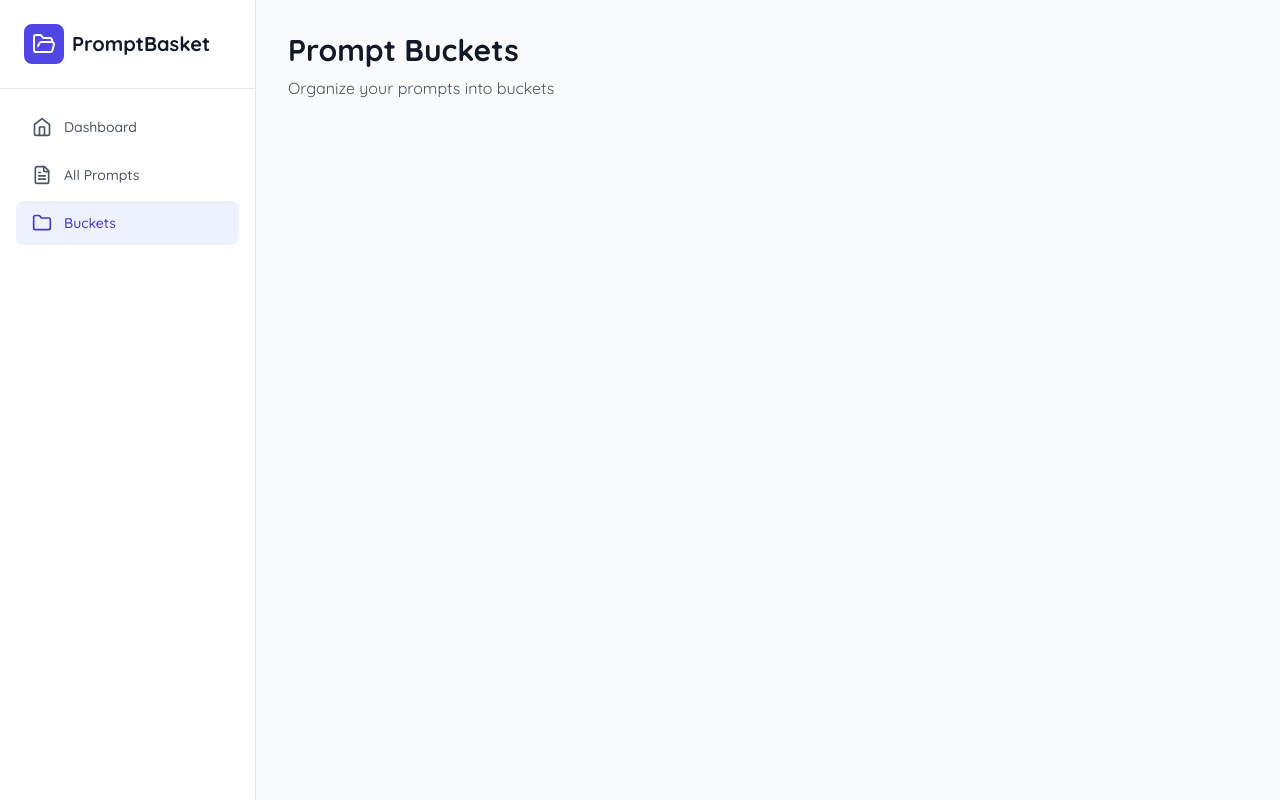
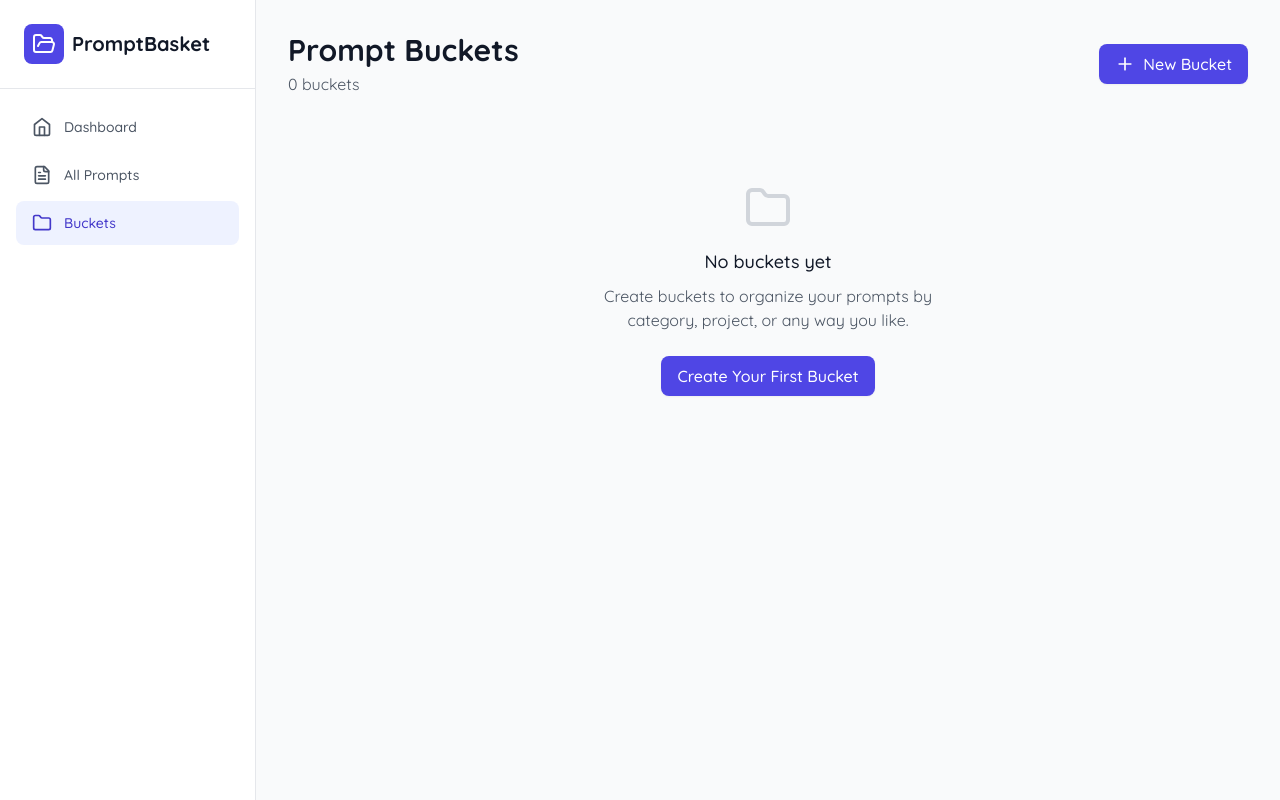
Before and after one commit to spiderocious/prompt-basket-frontend, a React (Vite) app: page /buckets in a window 1280 px wide. Built offline with nearby package versions, Linux system fonts and the light colour scheme.

Commit message:
feat: complete buckets page with CRUD operations and modals

```diff
--- a/src/features/buckets-page/index.tsx
+++ b/src/features/buckets-page/index.tsx
@@ -1,8 +1,69 @@
+import { Loading } from '../../shared/ui/loading'
+import { useBucketService } from '../../shared/services'
+import {
+  useBucketManagement,
+  BucketModal,
+  BucketDeleteConfirm,
+} from '../bucket-management'
+import { BucketsHeader } from './parts/buckets-header'
+import { BucketsGrid } from './parts/buckets-grid'
+
 export function BucketsPage() {
+  const { buckets, loading } = useBucketService()
+  const {
+    modalOpen,
+    editingBucket,
+    deleteConfirmOpen,
+    bucketToDelete,
+    openCreateModal,
+    openEditModal,
+    closeModal,
+    handleCreateBucket,
+    handleUpdateBucket,
+    openDeleteConfirm,
+    closeDeleteConfirm,
+    handleDeleteBucket,
+    getPromptCount,
+  } = useBucketManagement()
+
+  if (loading) {
+    return <Loading />
+  }
+
+  const handleSave = async (data: any) => {
+    if (editingBucket) {
+      await handleUpdateBucket(editingBucket.id, data)
+    } else {
+      await handleCreateBucket(data)
+    }
+  }
+
   return (
-    <div className="p-8">
-      <h1 className="text-3xl font-bold text-secondary-900">Prompt Buckets</h1>
-      <p className="mt-2 text-secondary-600">Organize your prompts into buckets</p>
+    <div className="p-8 space-y-6">
+      <BucketsHeader totalCount={buckets.length} onCreateBucket={openCreateModal} />
+
+      <BucketsGrid
+        buckets={buckets}
+        getPromptCount={getPromptCount}
+        onEdit={openEditModal}
+        onDelete={openDeleteConfirm}
+        onCreateBucket={openCreateModal}
+      />
+
+      <BucketModal
+        open={modalOpen}
+        onClose={closeModal}
+        bucket={editingBucket}
+        onSave={handleSave}
+      />
+
+      <BucketDeleteConfirm
+        open={deleteConfirmOpen}
+        onClose={closeDeleteConfirm}
+        bucket={bucketToDelete}
+        promptCount={bucketToDelete ? getPromptCount(bucketToDelete.id) : 0}
+        onConfirm={handleDeleteBucket}
+      />
     </div>
   )
 }
--- /dev/null
+++ b/src/features/buckets-page/parts/buckets-grid.tsx
@@ -0,0 +1,37 @@
+import { PromptBucket } from '../../../shared/types'
+import { BucketCard } from '../components/bucket-card'
+import { EmptyBucketsState } from '../components/empty-buckets-state'
+
+export interface BucketsGridProps {
+  buckets: PromptBucket[]
+  getPromptCount: (bucketId: string) => number
+  onEdit: (bucket: PromptBucket) => void
+  onDelete: (bucket: PromptBucket) => void
+  onCreateBucket: () => void
+}
+
+export function BucketsGrid({
+  buckets,
+  getPromptCount,
+  onEdit,
+  onDelete,
+  onCreateBucket,
+}: BucketsGridProps) {
+  if (buckets.length === 0) {
+    return <EmptyBucketsState onCreateBucket={onCreateBucket} />
+  }
+
+  return (
+    <div className="grid grid-cols-1 gap-4 md:grid-cols-2 lg:grid-cols-3">
+      {buckets.map(bucket => (
+        <BucketCard
+          key={bucket.id}
+          bucket={bucket}
+          promptCount={getPromptCount(bucket.id)}
+          onEdit={onEdit}
+          onDelete={onDelete}
+        />
+      ))}
+    </div>
+  )
+}
```
